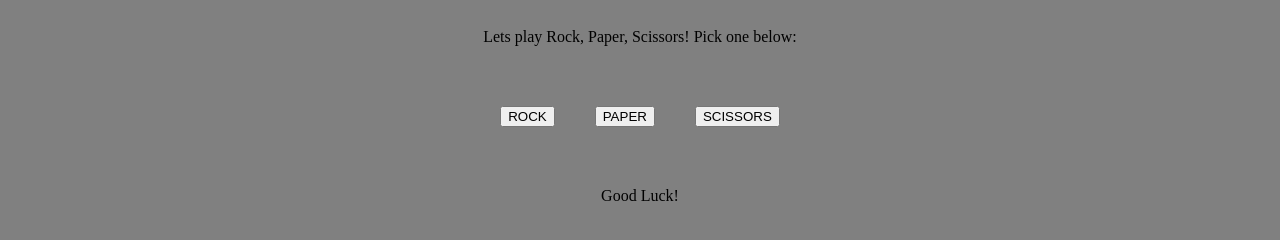
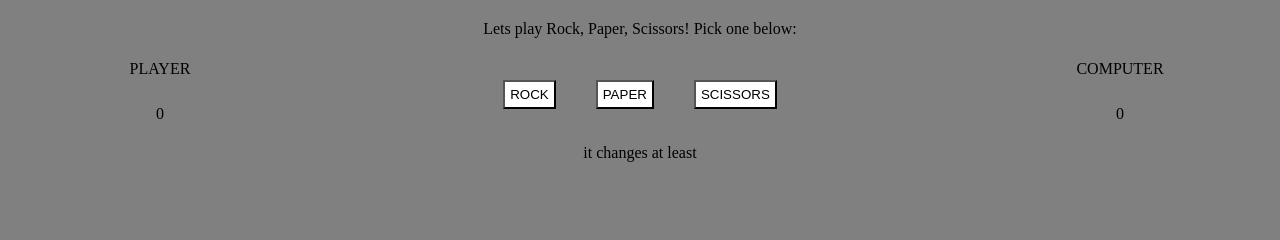
Before and after one commit to rbuzon/rps_game, a plain HTML site: page index.html in a window 1280 px wide. Drawn offline with Linux system fonts and the light colour scheme.

Commit message:
added scores

```diff
--- a/css/style.css
+++ b/css/style.css
@@ -1,27 +1,63 @@
 * {
-    max-width: 100%;
-    min-height: 100%;
+
+    min-height: 25px;
+    background-color: #808080;
+    padding: 0;
+    margin: 0;
+
+}
+
+.leftside {
+    display: flex;
+    flex-direction: column;
+    min-width: 25%;
+}
+
+.rightside {
+    display: flex;
+    flex-direction: column;
+    min-width: 25%;
 }
 
 body {
+    display: flex;
+    justify-content: space-between;
+    max-width: 100%;
+}
+
+.header {
+    flex-grow:1;
+}
+
+.center {
 
     display: flex;
     flex-direction: column;
-    background-color: #808080;
     min-height: auto;
+    min-width: 50%;
     justify-content: center;
 
 }
+
+
+.buttondisplay {
+    display: flex;
+    justify-content: center;
+}
+
+button{
+    background-color: white;
+    padding: 5px;
+    margin: 5px 20px;
+
+}
+
 
 div {
 
     display: flex;
     justify-content: center;
-    padding: 20px;
+    margin: 10px 0px 10px;
+
 
 }
-
-.body {
-    display: flex;
-    justify-content: center;
-}
--- a/index.html
+++ b/index.html
@@ -11,11 +11,18 @@
 
 <body>
 
+    <div class = " leftside">
+        <div class = "playername"> PLAYER </div>
+        <div class = "playerscore"> 0 </div>
+    </div>
+
+    <div class = "center">
+
         <div class = "header">
             Lets play Rock, Paper, Scissors! Pick one below:
         </div>
 
-    <div class = "body">
+        <div class = "buttondisplay">
             <div class = "button" > <button type = "button" class = "Rock"> ROCK </button> </div>
             <div class = "button" > <button type = "button" class = "Paper"> PAPER </button> </div>
             <div class = "button" > <button type = "button" class = "Scissors"> SCISSORS </button> </div>
@@ -25,6 +32,13 @@
             Good Luck!
         </div>
 
+    </div>
+
+    <div class = "rightside">
+        <div> COMPUTER </div>
+        <div class = "computerscore"> 0 </div>
+    </div>
+
     <script src="./javascript/script.js"></script>
 </body>
 </html>
--- a/javascript/script.js
+++ b/javascript/script.js
@@ -117,6 +117,15 @@ buttons.forEach((button) => {
 function makeSelection(e){
     playerSelection = e.target.className
     playRound(playerSelection,computerPlay())
+
+    playerscore.textContent = playerwin
+    computerscore.textContent = computerwin
+
 }
 
-resultsdisplay = document.querySelector('.results')
+const resultsdisplay = document.querySelector('.results')
+const playerscore = document.querySelector('.playerscore')
+const computerscore = document.querySelector('.computerscore')
+
+
+resultsdisplay.textContent = "it changes at least"
```
Lines whose indentation alone changed are shown as unchanged.
